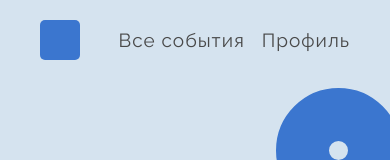
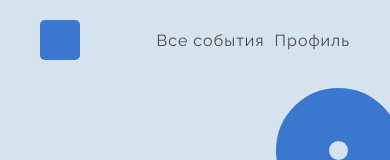
Before and after one commit to simon-Cat/eventer-frontend, a Vue app: page / in a window 390 px wide. Shown: the top 160 px of the page. Built offline with nearby package versions, Linux system fonts and the light colour scheme.

Commit message:
add adaptive for Header

```diff
--- a/src/components/Header.vue
+++ b/src/components/Header.vue
@@ -39,7 +39,7 @@ export default {
 .header {
   background-color: var(--light-blue-color);
   padding-top: 20px;
-  padding: 20px var(--x-padding-desktop);
+  padding-bottom: 20px;
   display: flex;
   justify-content: space-between;
   align-items: center;
@@ -84,4 +84,11 @@ export default {
   box-shadow: 0 1px 7px var(--dark-shadow-color);
   background-color: var(--white-color);
 }
+
+@media screen and (max-width: 445px) {
+  .navigation {
+    gap: 10px;
+    font-size: var(--text-size-1);
+  }
+}
 </style>
```
